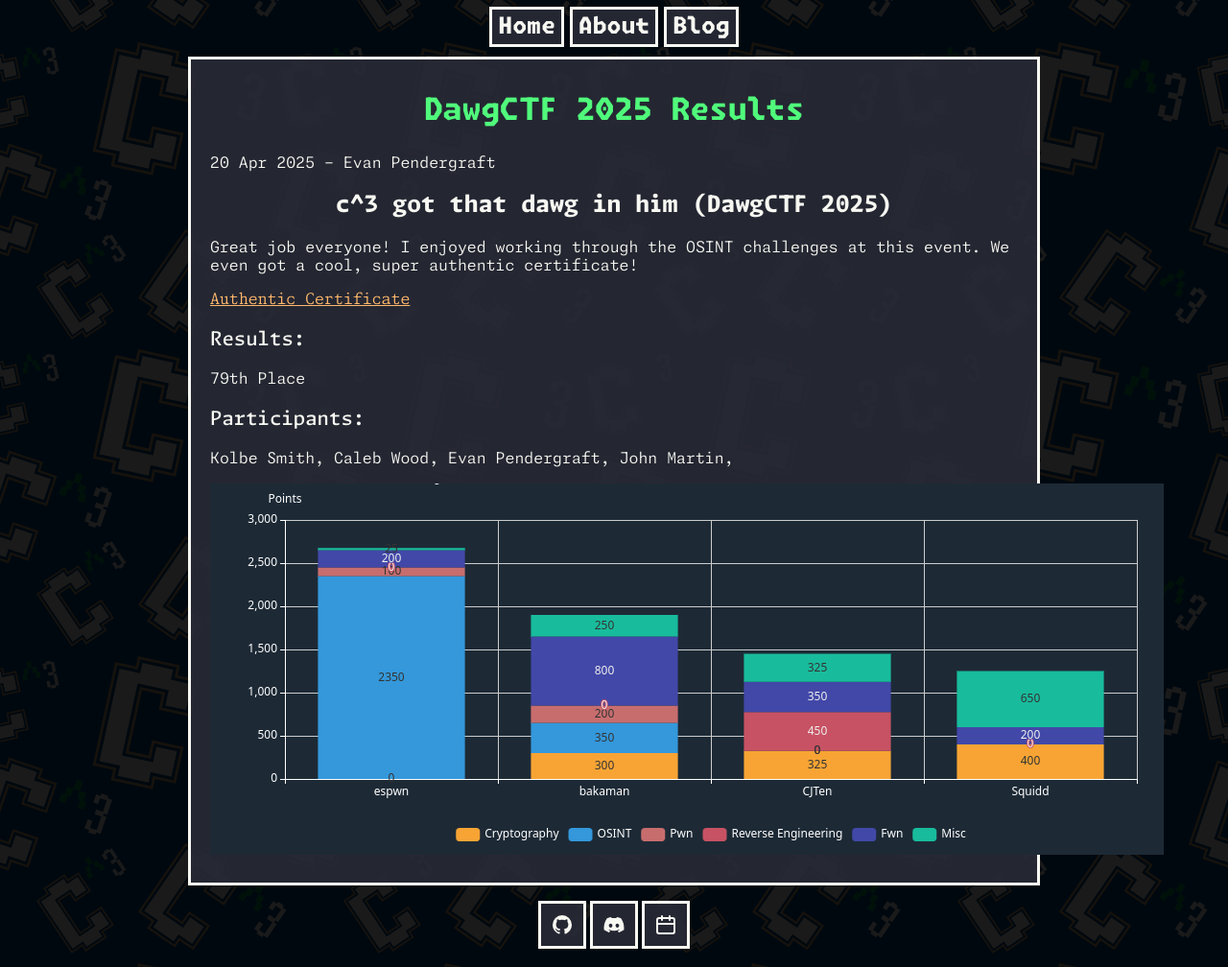
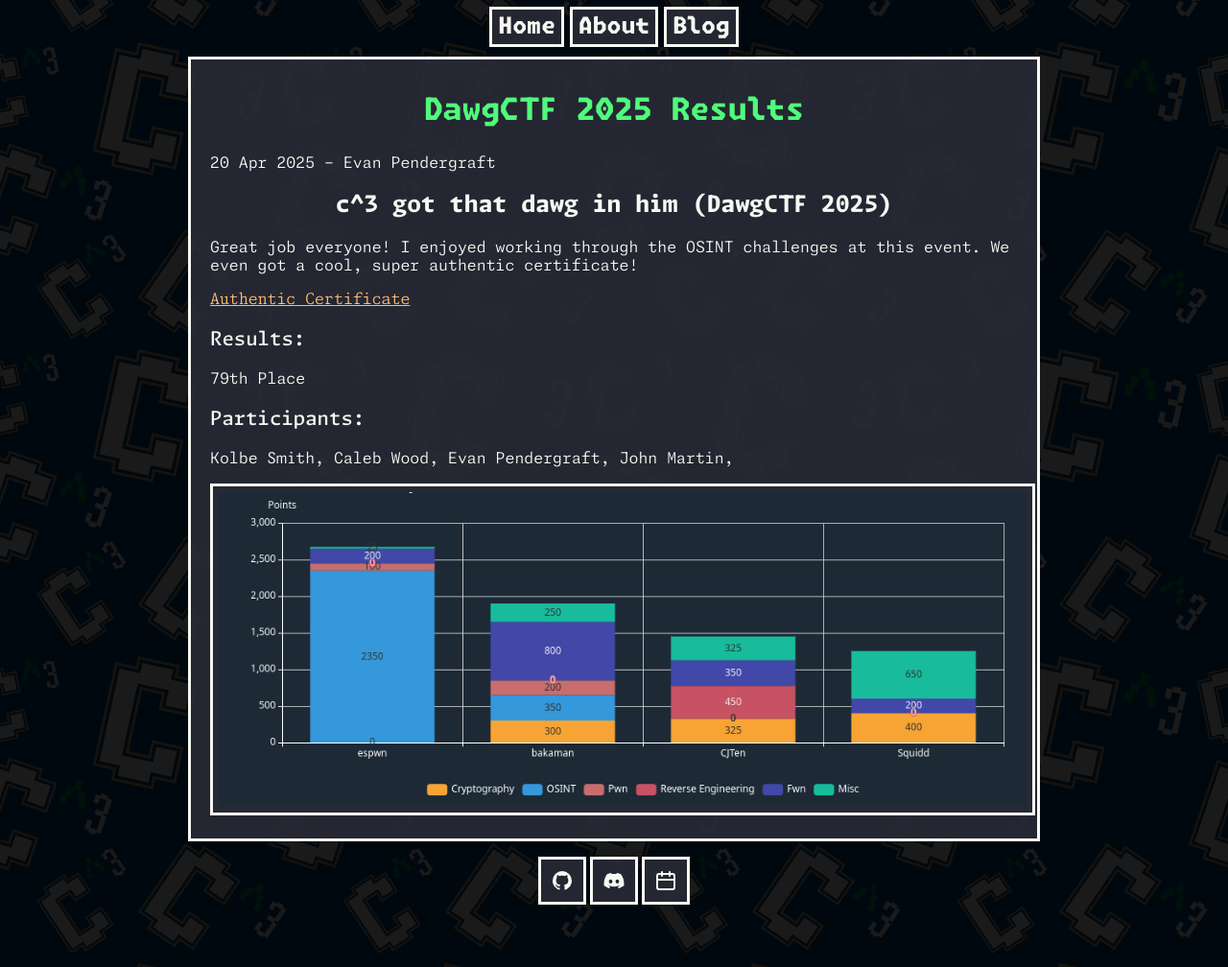
Before and after one commit to Canton-Cybersecurity-Club/Canton-Cybersecurity-Club.github.io, a Jekyll site: the page built from _posts/2025-04-20-DawgCTF-2025.markdown, in a window 1280 px wide. Shown: the whole page at 96% size. Built offline with Jekyll 4.4.1, drawn with Linux system fonts in a browser that asks for light colours.

Commit message:
add image styling.

```diff
--- a/_sass/design.scss
+++ b/_sass/design.scss
@@ -98,6 +98,16 @@
 
 }
 
+img {
+  max-width: 100%;
+  height: auto;
+  display: block;
+  margin: 0 auto;
+  border: $white 3px solid;
+  background-color: $white-trans;
+  padding: 6px;
+}
+
 // custom class styles
 .main {
   max-width: 650;
```
